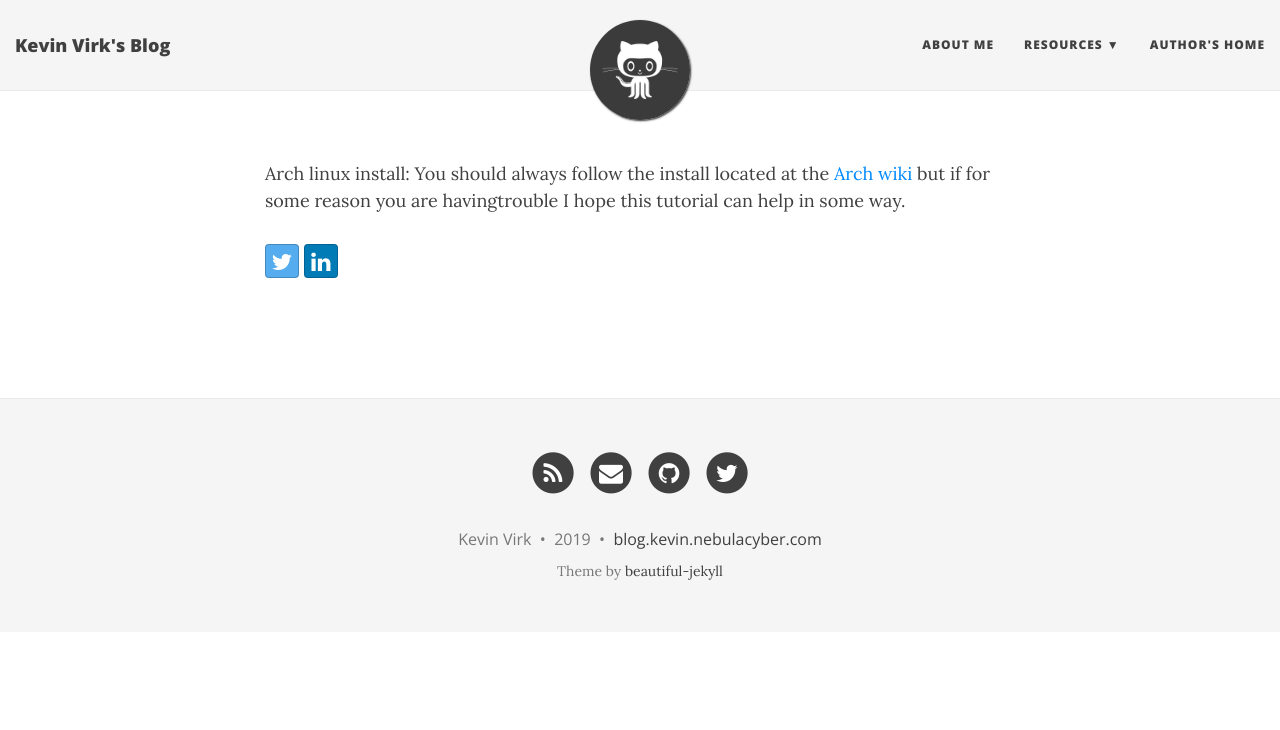
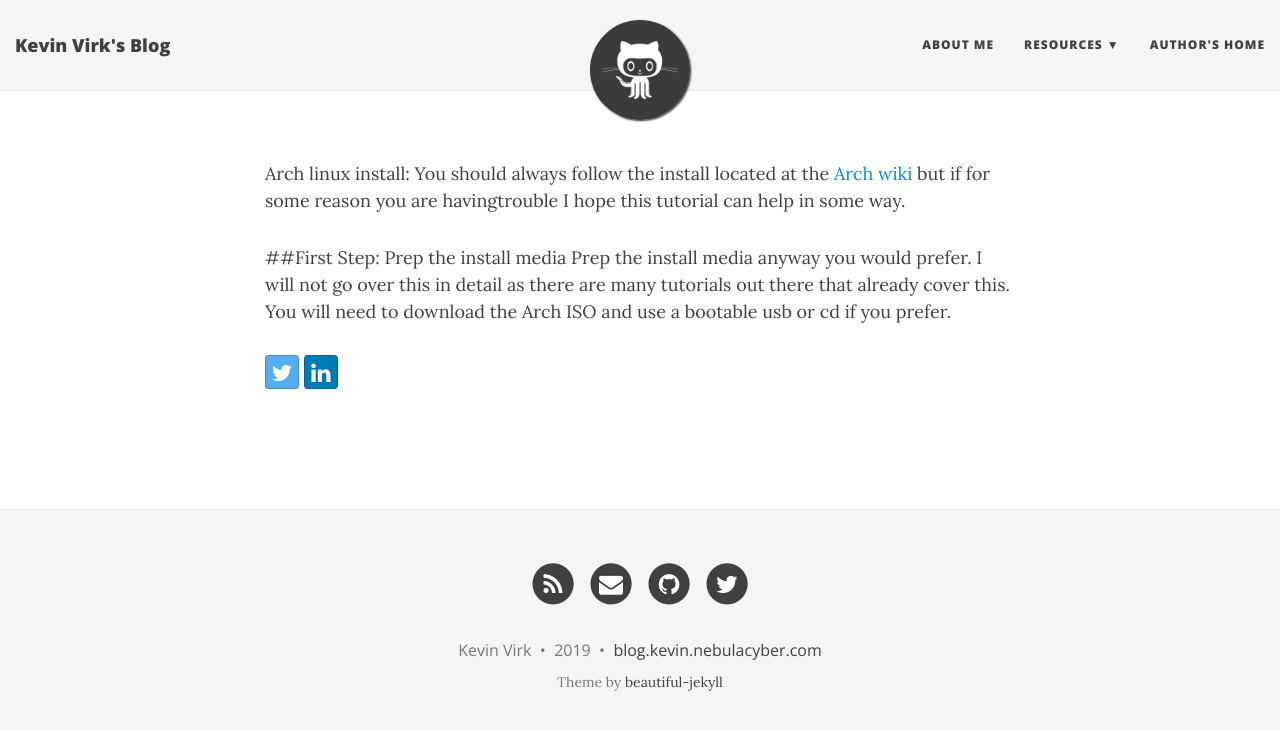
Before and after one commit to vevinkirk/vevinkirk.github.io, a Jekyll site: the page built from _posts/2019-03-27-arch-install-markdown.md, in a window 1280 px wide. Shown: the top 730 px of the page. Built offline with Jekyll 4.4.1, drawn with Linux system fonts in a browser that asks for light colours; nearby versions of some CDN libraries.

Commit message:
added first step: testing

```diff
--- a/_posts/2019-03-27-arch-install-markdown.md
+++ b/_posts/2019-03-27-arch-install-markdown.md
@@ -9,3 +9,6 @@ comments: true
 ---
 Arch linux install:
 You should always follow the install located at the [Arch wiki](https://wiki.archlinux.org/index.php/installation_guide) but if for some reason you are havingtrouble I hope this tutorial can help in some way.
+
+##First Step: Prep the install media
+Prep the install media anyway you would prefer. I will not go over this in detail as there are many tutorials out there that already cover this. You will need to download the Arch ISO and use a bootable usb or cd if you prefer.
```
